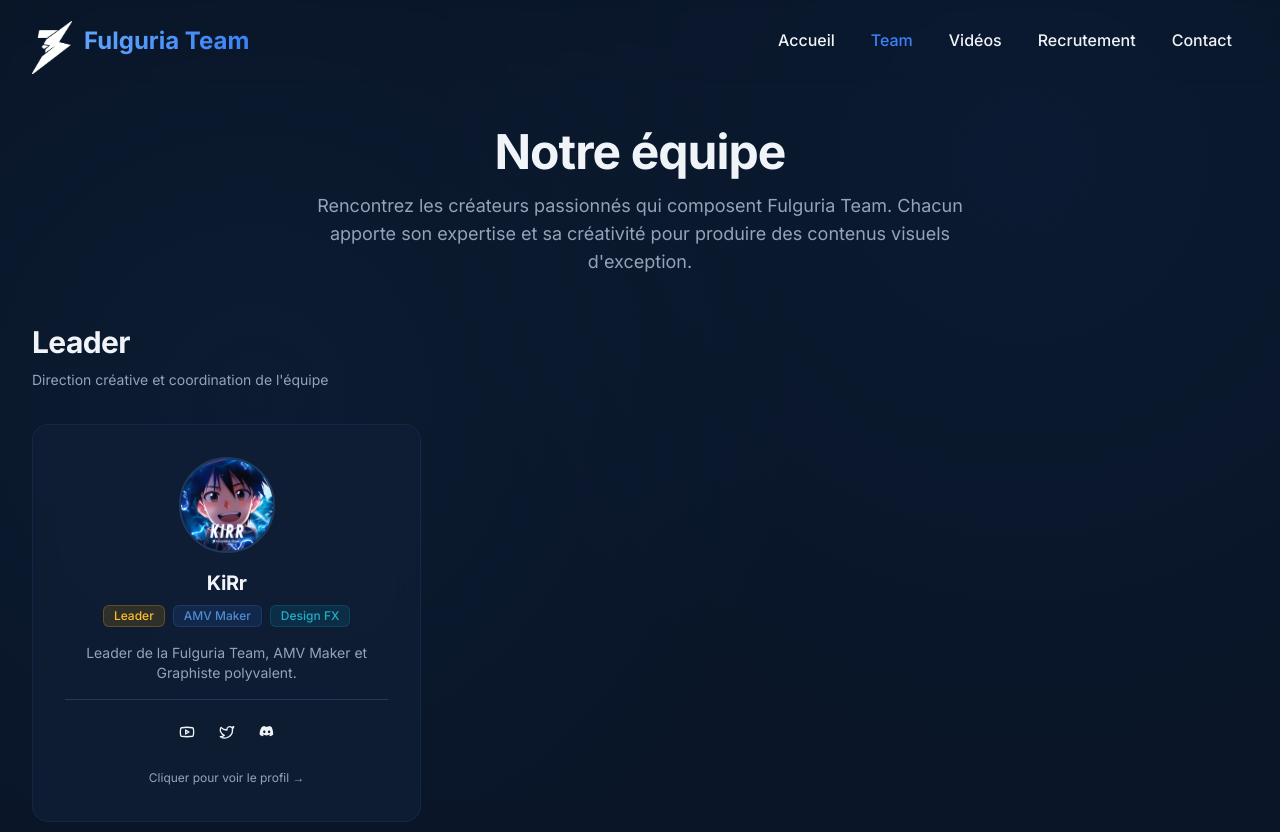
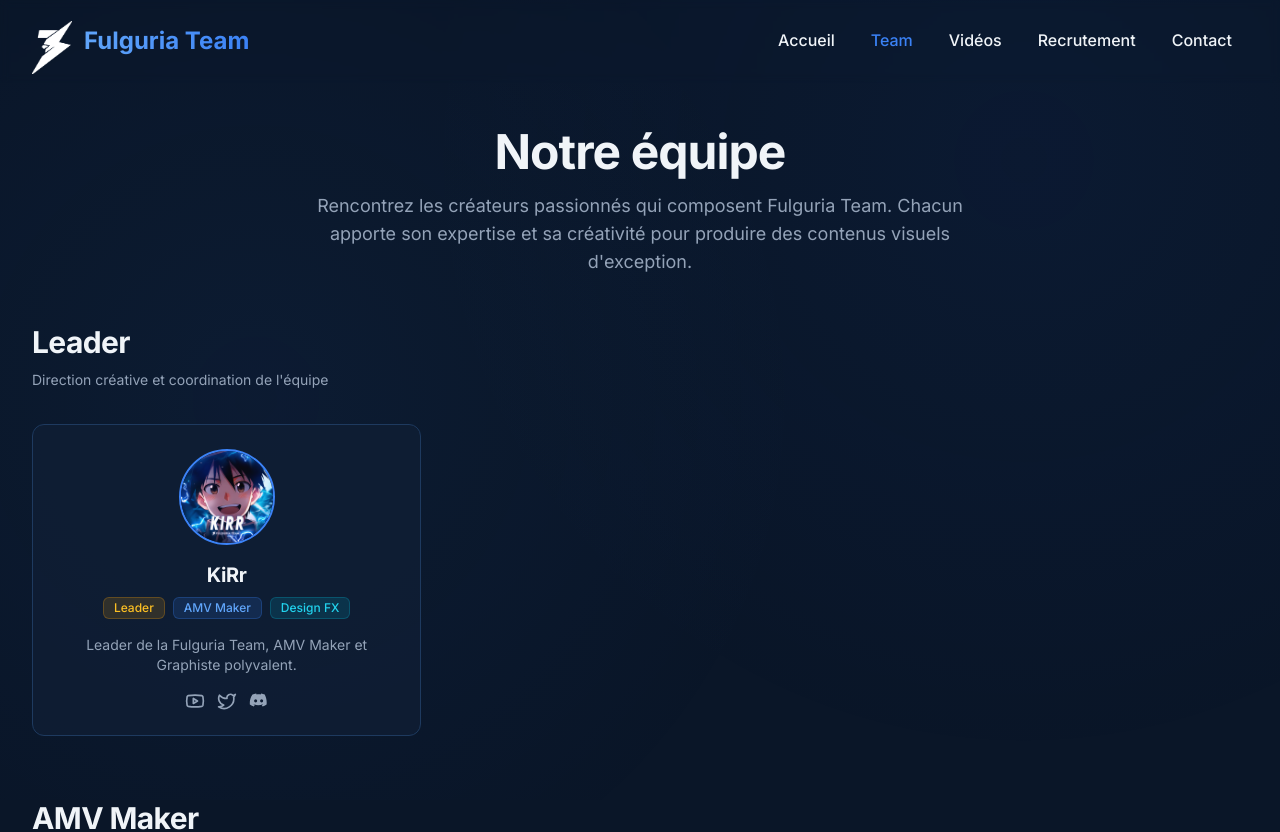
Before and after one commit to NetsumaInfo/fufu, a Next.js app: page /team in a window 1280 px wide. Shown: the top 832 px of the page. Built offline with nearby package versions, Linux system fonts and the light colour scheme.

Commit message:
UI Refinement: removed blue lines/borders, fixed video overlay, and added page transitions

```diff
--- a/app/globals.css
+++ b/app/globals.css
@@ -262,7 +262,6 @@ a:hover {
 
   .card {
     background: var(--card);
-    border: 1px solid rgba(59, 130, 246, 0.1);
     border-radius: var(--radius-lg);
     padding: var(--spacing-lg, 2rem);
     transition: all var(--transition-base);
@@ -272,7 +271,6 @@ a:hover {
 
   .card:hover {
     transform: translateY(-4px);
-    border-color: rgba(59, 130, 246, 0.3);
     box-shadow: 0 10px 40px rgba(59, 130, 246, 0.15);
   }
 
--- a/app/layout.tsx
+++ b/app/layout.tsx
@@ -3,6 +3,7 @@ import { Inter } from "next/font/google";
 import "./globals.css";
 import { Navbar } from "@/components/layout/Navbar";
 import { Footer } from "@/components/layout/Footer";
+import { TransitionLayout } from "@/components/layout/TransitionLayout";
 
 const inter = Inter({
     subsets: ["latin"],
@@ -32,9 +33,11 @@ export default function RootLayout({
         <html lang="fr" className={inter.variable}>
             <body className="antialiased">
                 <Navbar />
-                <main className="min-h-screen">
-                    {children}
-                </main>
+                <TransitionLayout>
+                    <main className="min-h-screen">
+                        {children}
+                    </main>
+                </TransitionLayout>
                 <Footer />
             </body>
         </html>
--- a/components/home/HeroVideo.tsx
+++ b/components/home/HeroVideo.tsx
@@ -58,10 +58,10 @@ export function HeroVideo() {
     };
 
     return (
-        <div ref={containerRef} className="relative h-screen w-full overflow-hidden">
+        <div ref={containerRef} className="relative h-screen w-full overflow-hidden z-0">
             {/* Video Container with Parallax */}
             <motion.div
-                className="fixed inset-0 w-full h-full"
+                className="fixed inset-0 w-full h-full z-0"
                 style={{ opacity: smoothOpacity, scale: smoothScale, y: smoothY }}
             >
                 {/* Video Element */}
--- a/components/home/HomePageClient.tsx
+++ b/components/home/HomePageClient.tsx
@@ -192,7 +192,6 @@ export function HomePageClient({ initialVideos }: HomePageClientProps) {
                                 <h2 className="text-3xl md:text-4xl lg:text-5xl font-bold text-foreground mb-2 group-hover:text-primary transition-colors">
                                     Membre de notre team
                                 </h2>
-                                <div className="h-1 w-24 bg-primary mx-auto rounded-full group-hover:w-32 transition-all" />
                             </Link>
                         </div>
 
@@ -219,7 +218,6 @@ export function HomePageClient({ initialVideos }: HomePageClientProps) {
                                 <h2 className="text-3xl md:text-4xl lg:text-5xl font-bold text-foreground mb-2 group-hover:text-primary transition-colors">
                                     Dernières vidéos
                                 </h2>
-                                <div className="h-1 w-24 bg-primary mx-auto rounded-full group-hover:w-32 transition-all" />
                             </Link>
                         </div>
 
--- a/components/layout/Footer.tsx
+++ b/components/layout/Footer.tsx
@@ -14,7 +14,7 @@ const socialLinks = [
 
 export function Footer() {
     return (
-        <footer className="bg-[#0d1117] border-t border-white/5 py-6 md:py-4">
+        <footer className="relative z-50 bg-[#0d1117] border-t border-white/5 py-6 md:py-4">
             <div className="container-custom">
                 <div className="flex flex-col md:flex-row items-center justify-center gap-4 md:gap-6">
                     {/* Logo */}
--- /dev/null
+++ b/components/layout/TransitionLayout.tsx
@@ -0,0 +1,39 @@
+"use client";
+
+import { motion } from "framer-motion";
+import { usePathname } from "next/navigation";
+import { ReactNode, useEffect, useState } from "react";
+
+interface TransitionLayoutProps {
+    children: ReactNode;
+}
+
+export function TransitionLayout({ children }: TransitionLayoutProps) {
+    const pathname = usePathname();
+    const [displayChildren, setDisplayChildren] = useState(children);
+    const [isAnimating, setIsAnimating] = useState(false);
+
+    useEffect(() => {
+        setIsAnimating(true);
+        const timer = setTimeout(() => {
+            setDisplayChildren(children);
+            setIsAnimating(false);
+        }, 150);
+
+        return () => clearTimeout(timer);
+    }, [pathname, children]);
+
+    return (
+        <motion.div
+            key={pathname}
+            initial={{ opacity: 0, y: 10 }}
+            animate={{ opacity: 1, y: 0 }}
+            transition={{
+                duration: 0.25,
+                ease: [0.4, 0, 0.2, 1],
+            }}
+        >
+            {displayChildren}
+        </motion.div>
+    );
+}
--- a/components/team/MemberCard.tsx
+++ b/components/team/MemberCard.tsx
@@ -1,16 +1,14 @@
 "use client";
 
 import Image from "next/image";
-import { Youtube, Twitter, Instagram, Globe } from "lucide-react";
+import { Youtube, Twitter, Instagram } from "lucide-react";
+import { Badge, getRoleBadgeVariant } from "@/components/ui/Badge";
+import { Member } from "@/lib/types";
 import { DiscordIcon } from "@/components/ui/DiscordIcon";
-import { Member } from "@/lib/types";
-import { Badge, getRoleBadgeVariant } from "@/components/ui/Badge";
-import { cn } from "@/lib/utils";
 
 interface MemberCardProps {
     member: Member;
-    onClick?: () => void;
-    className?: string;
+    onClick: () => void;
 }
 
 const socialIcons = {
@@ -18,38 +16,26 @@ const socialIcons = {
     x: Twitter,
     twitter: Twitter,
     instagram: Instagram,
-    website: Globe,
     discord: DiscordIcon,
 };
 
-export function MemberCard({ member, onClick, className }: MemberCardProps) {
-    const handleClick = () => {
-        if (onClick) onClick();
-    };
-
-    const handleKeyDown = (e: React.KeyboardEvent) => {
-        if (e.key === "Enter" || e.key === " ") {
-            e.preventDefault();
-            handleClick();
-        }
-    };
+export function MemberCard({ member, onClick }: MemberCardProps) {
+    // Get available social links
+    const availableSocials = Object.entries(member.socials)
+        .filter(([_, url]) => url)
+        .slice(0, 4); // Show max 4 icons
 
     return (
         <div
-            onClick={handleClick}
-            onKeyDown={handleKeyDown}
-            role={onClick ? "button" : undefined}
-            tabIndex={onClick ? 0 : undefined}
-            className={cn(
-                "card group cursor-pointer",
-                "focus-visible:outline-none focus-visible:ring-2 focus-visible:ring-primary",
-                className
-            )}
+            onClick={onClick}
+            className="group relative bg-card border border-border rounded-xl overflow-hidden hover:border-primary transition-all duration-300 cursor-pointer hover:shadow-lg hover:shadow-primary/20 hover:scale-105"
         >
+            {/* Card content */}
+            <div className="p-6">
                 {/* Avatar */}
                 <div className="relative w-24 h-24 mx-auto mb-4">
-                <div className="absolute inset-0 bg-gradient-to-br from-primary to-secondary rounded-full blur-md opacity-0 group-hover:opacity-70 transition-opacity duration-300" />
-                <div className="relative w-full h-full rounded-full overflow-hidden border-2 border-border group-hover:border-primary transition-colors">
+                    <div className="absolute inset-0 bg-primary/20 rounded-full blur-md group-hover:blur-lg transition-all" />
+                    <div className="relative w-full h-full rounded-full overflow-hidden border-2 border-primary">
                         <Image
                             src={member.avatarUrl}
                             alt={member.pseudo}
@@ -60,7 +46,7 @@ export function MemberCard({ member, onClick, className }: MemberCardProps) {
                 </div>
 
                 {/* Name */}
-            <h3 className="text-xl font-bold text-center text-foreground mb-2 group-hover:text-gradient transition-all">
+                <h3 className="text-xl font-bold text-center text-foreground mb-2 group-hover:text-primary transition-colors">
                     {member.pseudo}
                 </h3>
 
@@ -69,8 +55,8 @@ export function MemberCard({ member, onClick, className }: MemberCardProps) {
                     <Badge variant={getRoleBadgeVariant(member.primaryRole)}>
                         {member.primaryRole}
                     </Badge>
-                {member.secondaryRoles?.map((role) => (
-                    <Badge key={role} variant={getRoleBadgeVariant(role)} className="opacity-80">
+                    {member.secondaryRoles?.slice(0, 2).map((role) => (
+                        <Badge key={role} variant={getRoleBadgeVariant(role)}>
                             {role}
                         </Badge>
                     ))}
@@ -81,24 +67,27 @@ export function MemberCard({ member, onClick, className }: MemberCardProps) {
                     {member.bioShort}
                 </p>
 
-            {/* Social Links */}
-            <div className="flex gap-2 justify-center pt-4 border-t border-border">
-                {Object.entries(member.socials).map(([platform, url]) => {
-                    if (!url) return null;
+                {/* Social Icons */}
+                {availableSocials.length > 0 && (
+                    <div className="flex items-center justify-center gap-3 mt-2">
+                        {availableSocials.map(([platform, url]) => {
                             const Icon = socialIcons[platform as keyof typeof socialIcons];
                             if (!Icon) return null;
 
-                    // Discord: show username in tooltip, not clickable
-                    if (platform === 'discord') {
+                            // For Discord, show the username instead of linking
+                            if (platform === 'discord' && url && !url.startsWith('http')) {
                                 return (
                                     <div
                                         key={platform}
-                                className="p-2 rounded-lg hover:bg-primary/10 hover:text-primary transition-colors cursor-default relative group/discord"
+                                        className="relative group/social-icon"
                                         onClick={(e) => e.stopPropagation()}
                                     >
-                                <Icon className="w-4 h-4" />
-                                <div className="absolute bottom-full left-1/2 -translate-x-1/2 mb-2 px-3 py-1.5 bg-black text-white text-xs rounded-lg opacity-0 group-hover/discord:opacity-100 transition-opacity whitespace-nowrap pointer-events-none shadow-lg">
-                                    {url}
+                                        <div className="w-5 h-5 text-muted-foreground hover:text-primary transition-colors">
+                                            <Icon className="w-full h-full" />
+                                        </div>
+                                        {/* Tooltip */}
+                                        <div className="absolute bottom-full left-1/2 -translate-x-1/2 mb-2 px-2 py-1 bg-popover border border-border rounded text-xs whitespace-nowrap opacity-0 group-hover/social-icon:opacity-100 pointer-events-none transition-opacity z-10">
+                                            @{url}
                                         </div>
                                     </div>
                                 );
@@ -111,21 +100,21 @@ export function MemberCard({ member, onClick, className }: MemberCardProps) {
                                     target="_blank"
                                     rel="noopener noreferrer"
                                     onClick={(e) => e.stopPropagation()}
-                            className="p-2 rounded-lg hover:bg-primary/10 hover:text-primary transition-colors"
-                            aria-label={`${member.pseudo} sur ${platform}`}
+                                    className="relative group/social-icon"
+                                    aria-label={platform}
                                 >
-                            <Icon className="w-4 h-4" />
+                                    <div className="w-5 h-5 text-muted-foreground hover:text-primary transition-colors">
+                                        <Icon className="w-full h-full" />
+                                    </div>
                                 </a>
                             );
                         })}
                     </div>
+                )}
+            </div>
 
-            {/* View Details Hint */}
-            <div className="mt-4 text-center">
-                <span className="text-xs text-muted-foreground group-hover:text-primary transition-colors">
-                    Cliquer pour voir le profil →
-                </span>
-            </div>
+            {/* Hover effect overlay */}
+            <div className="absolute inset-0 bg-primary/5 opacity-0 group-hover:opacity-100 transition-opacity pointer-events-none" />
         </div>
     );
 }
--- a/components/ui/DiscordIcon.tsx
+++ b/components/ui/DiscordIcon.tsx
@@ -8,15 +8,11 @@ export function DiscordIcon(props: LucideProps) {
             width="24"
             height="24"
             viewBox="0 0 24 24"
-            fill="none"
-            stroke="currentColor"
-            strokeWidth="2"
-            strokeLinecap="round"
-            strokeLinejoin="round"
+            fill="currentColor"
+            stroke="none"
         >
-            <path d="M9 6 h6" stroke="none" />
-            {/* Custom Discord Path since Lucide doesn't have the brand icon yet */}
-            <path d="M18.8943 4.34399C17.5183 3.71499 16.0524 3.25699 14.5323 3C14.3403 3.33799 14.1223 3.79999 13.9743 4.15099C12.3543 3.91199 10.7423 3.91199 9.14429 4.15099C8.99629 3.79999 8.77329 3.33799 8.58629 3C7.06129 3.25699 5.59529 3.71499 4.21929 4.34399C1.44229 8.35899 0.68329 12.27 1.05029 16.126C2.70929 17.336 4.30629 18.069 5.86929 18.553C6.24429 18.046 6.58129 17.508 6.87729 16.941C6.31229 16.728 5.77329 16.476 5.25829 16.195C5.39529 16.096 5.52929 15.992 5.65829 15.885C9.17229 17.494 13.0383 17.494 16.5293 15.885C16.6633 15.997 16.7973 16.101 16.9343 16.195C16.4193 16.476 15.8753 16.723 15.3103 16.941C15.6063 17.508 15.9433 18.046 16.3233 18.553C17.8863 18.069 19.4833 17.336 21.1423 16.126C21.5543 12.086 20.6713 8.24399 18.8943 4.34399ZM7.97429 13.826C6.98329 13.826 6.16929 12.916 6.16929 11.791C6.16929 10.666 6.96329 9.75599 7.97429 9.75599C8.99529 9.75599 9.80929 10.666 9.78929 11.791C9.78929 12.916 8.99529 13.826 7.97429 13.826ZM15.1503 13.826C14.1593 13.826 13.3453 12.916 13.3453 11.791C13.3453 10.666 14.1393 9.75599 15.1503 9.75599C16.1713 9.75599 16.9853 10.666 16.9653 11.791C16.9653 12.916 16.1713 13.826 15.1503 13.826Z" stroke="currentColor" fill="currentColor" strokeWidth="0" />
+            {/* Custom Discord Path */}
+            <path d="M18.8943 4.34399C17.5183 3.71499 16.0524 3.25699 14.5323 3C14.3403 3.33799 14.1223 3.79999 13.9743 4.15099C12.3543 3.91199 10.7423 3.91199 9.14429 4.15099C8.99629 3.79999 8.77329 3.33799 8.58629 3C7.06129 3.25699 5.59529 3.71499 4.21929 4.34399C1.44229 8.35899 0.68329 12.27 1.05029 16.126C2.70929 17.336 4.30629 18.069 5.86929 18.553C6.24429 18.046 6.58129 17.508 6.87729 16.941C6.31229 16.728 5.77329 16.476 5.25829 16.195C5.39529 16.096 5.52929 15.992 5.65829 15.885C9.17229 17.494 13.0383 17.494 16.5293 15.885C16.6633 15.997 16.7973 16.101 16.9343 16.195C16.4193 16.476 15.8753 16.723 15.3103 16.941C15.6063 17.508 15.9433 18.046 16.3233 18.553C17.8863 18.069 19.4833 17.336 21.1423 16.126C21.5543 12.086 20.6713 8.24399 18.8943 4.34399ZM7.97429 13.826C6.98329 13.826 6.16929 12.916 6.16929 11.791C6.16929 10.666 6.96329 9.75599 7.97429 9.75599C8.99529 9.75599 9.80929 10.666 9.78929 11.791C9.78929 12.916 8.99529 13.826 7.97429 13.826ZM15.1503 13.826C14.1593 13.826 13.3453 12.916 13.3453 11.791C13.3453 10.666 14.1393 9.75599 15.1503 9.75599C16.1713 9.75599 16.9853 10.666 16.9653 11.791C16.9653 12.916 16.1713 13.826 15.1503 13.826Z" />
         </svg>
     );
 }
--- a/lib/data/members.ts
+++ b/lib/data/members.ts
@@ -77,7 +77,7 @@ export const members: Member[] = [
         avatarUrl: "/images/team/PP/ZEPH.png",
         bioShort: "Créateur de vidéos musicales anime.",
         socials: {
-            youtube: "https://www.youtube.com/@zeph_83",
+            youtube: "https://www.youtube.com/@zefouuu83",
             x: "https://x.com/zeph__83",
         },
     },
```
Lines whose indentation alone changed are shown as unchanged.
